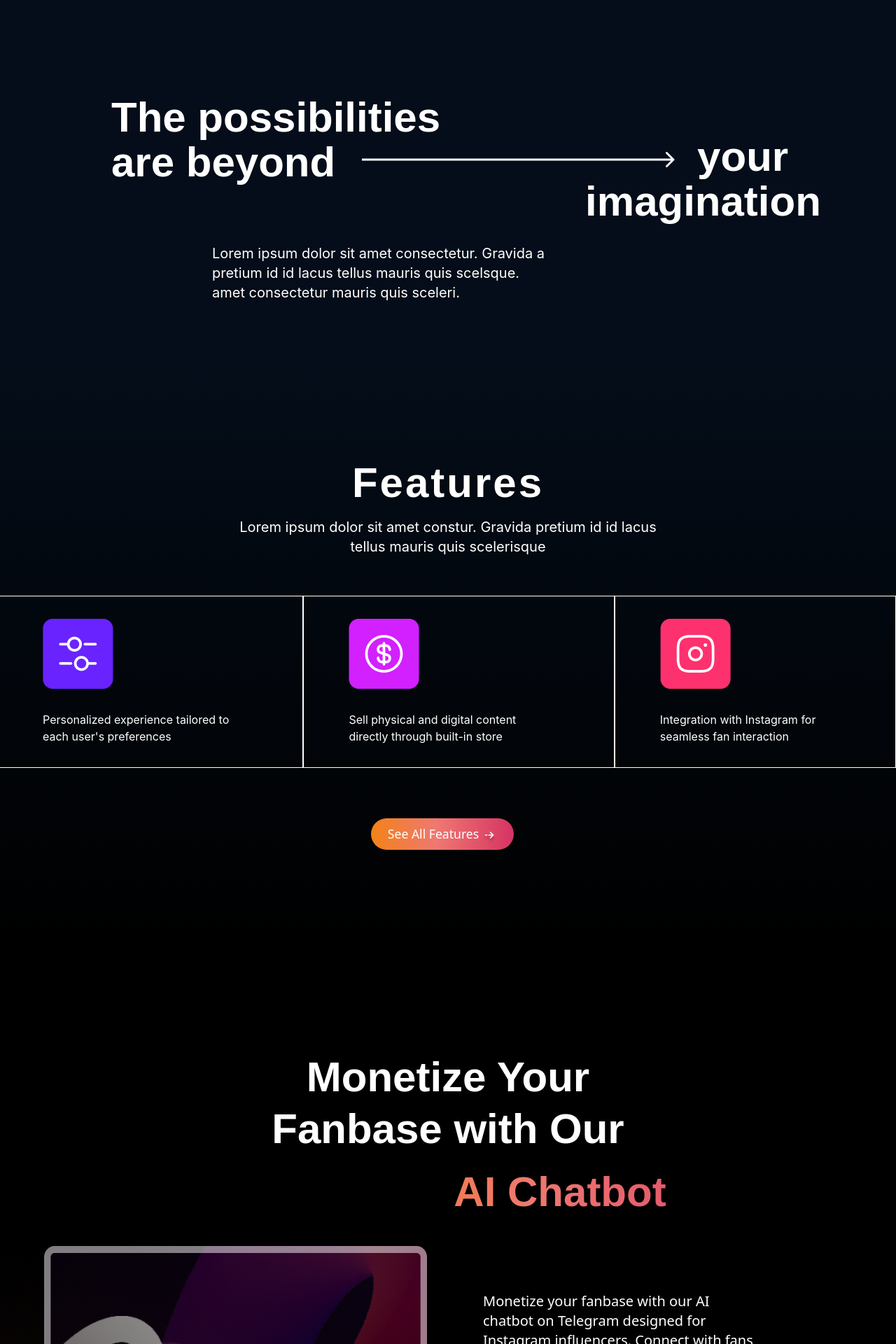
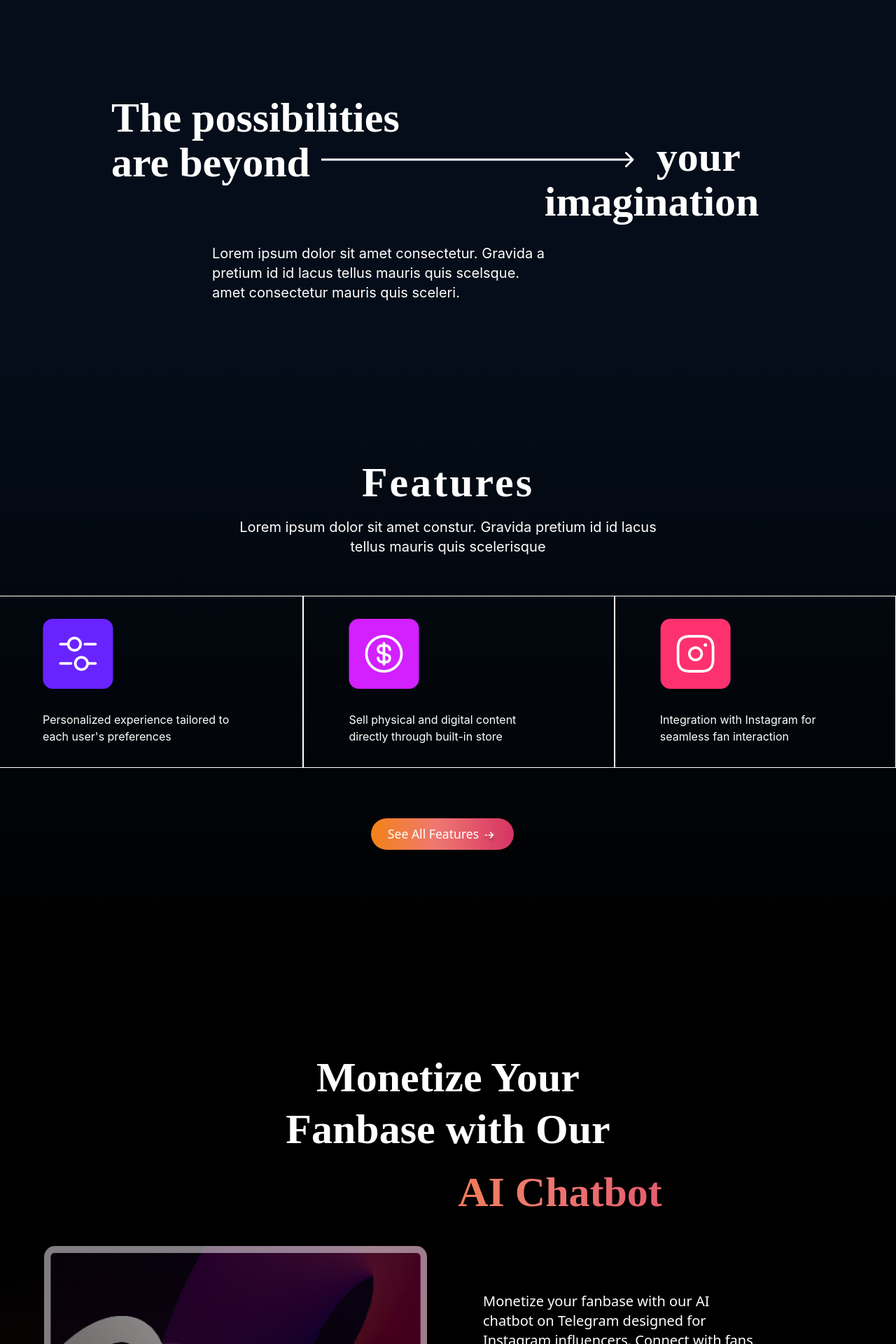
Before and after one commit to babulakterfsd/DreamTalk, a Next.js app: page / in a window 1280 px wide. Shown: the part 800-2720 px from the top of the page at 70% size. Built offline with nearby package versions, Linux system fonts and the light colour scheme.

Commit message:
crimson font added

```diff
--- a/src/components/ui/Analytics.tsx
+++ b/src/components/ui/Analytics.tsx
@@ -7,7 +7,7 @@ const Analytics = () => {
       <div className="main-container">
         <div className="title flex flex-col lg:flex-row justify-center gap-x-6 ">
           <h2
-            className="font-giahfita font-bold text-2xl lg:text-6xl lg:leading-[74px] lg:tracking-normal"
+            className="font-crimson font-bold text-2xl lg:text-6xl lg:leading-[74px] lg:tracking-normal"
             data-aos="fade-down"
             data-aos-duration="500"
           >
--- a/src/components/ui/Features.tsx
+++ b/src/components/ui/Features.tsx
@@ -18,7 +18,7 @@ const Features = () => {
           data-aos="fade-down"
           data-aos-duration="500"
         >
-          <h2 className="font-giahfita text-2xl lg:text-6xl lg:leading-[67px] lg:tracking-wider font-bold">
+          <h2 className="font-crimson text-2xl lg:text-6xl lg:leading-[67px] lg:tracking-wider font-bold">
             Features
           </h2>
           <div className="flex justify-center">
--- a/src/components/ui/Hero.tsx
+++ b/src/components/ui/Hero.tsx
@@ -91,7 +91,7 @@ const Hero = () => {
             </h2>
           </div>
           <div className="mainbannertext mt-[38vh] sm:mt-36 lg:mt-28">
-            <h1 className="font-giahfita text-4xl lg:text-7xl leading-[20px] sm:leading-[30px] lg:leading-[36px] tracking-wide lg:tracking-normal font-bold lg:font-semibold">
+            <h1 className="font-crimson text-4xl lg:text-7xl leading-[20px] sm:leading-[30px] lg:leading-[36px] tracking-wide lg:tracking-normal font-bold lg:font-semibold">
               <div data-aos="fade-down" data-aos-duration="500">
                 Interact
               </div>{' '}
--- a/src/components/ui/Monetize.tsx
+++ b/src/components/ui/Monetize.tsx
@@ -12,10 +12,10 @@ const Monetize = () => {
           data-aos="fade-down"
           data-aos-duration="500"
         >
-          <h1 className="font-giahfita font-bold lg:text-6xl lg:leading-[74px] lg:tracking-normal hidden lg:block">
+          <h1 className="font-crimson font-bold lg:text-6xl lg:leading-[74px] lg:tracking-normal hidden lg:block">
             Monetize Your <br /> Fanbase with Our{' '}
           </h1>
-          <h1 className=" gradientText font-giahfita font-bold lg:text-6xl lg:leading-[74px] lg:tracking-normal lg:ml-80 lg:mt-4 hidden lg:block">
+          <h1 className=" gradientText font-crimson font-bold lg:text-6xl lg:leading-[74px] lg:tracking-normal lg:ml-80 lg:mt-4 hidden lg:block">
             AI Chatbot
           </h1>
         </div>
@@ -28,7 +28,7 @@ const Monetize = () => {
             data-aos-duration="1000"
           />
           <h1
-            className="font-giahfita font-bold text-[1.5rem] lg:text-6xl lg:leading-[74px] lg:tracking-normal block lg:hidden"
+            className="font-crimson font-bold text-[1.5rem] lg:text-6xl lg:leading-[74px] lg:tracking-normal block lg:hidden"
             data-aos="fade-down"
             data-aos-duration="1000"
           >
--- a/src/components/ui/Newsletter.tsx
+++ b/src/components/ui/Newsletter.tsx
@@ -78,7 +78,7 @@ const Newsletter = () => {
       />
       <div className="main-container flex justify-center items-center flex-col gap-y-4 lg:gap-y-10 z-50 xl:z-0">
         <h2
-          className="font-giahfita font-bold text-2xl leading-[27px] lg:text-6xl lg:leading-[74px] lg:tracking-normal"
+          className="font-crimson font-bold text-2xl leading-[27px] lg:text-6xl lg:leading-[74px] lg:tracking-normal"
           data-aos="fade-down"
           data-aos-duration="500"
         >
--- a/src/components/ui/Possibilities.tsx
+++ b/src/components/ui/Possibilities.tsx
@@ -10,7 +10,7 @@ const Possibilities = () => {
           data-aos="fade-down"
           data-aos-duration="500"
         >
-          <h1 className="font-giahfita text-2xl leading-[23px] lg:text-6xl lg:leading-[64px] lg:ml-24 font-bold lg:font-semibold text-center lg:text-left  px-8 lg:px-0">
+          <h1 className="font-crimson text-2xl leading-[23px] lg:text-6xl lg:leading-[64px] lg:ml-24 font-bold lg:font-semibold text-center lg:text-left  px-8 lg:px-0">
             The possibilities <br className="hidden lg:block" /> are
             <br className="block lg:hidden" /> beyond
             <span className="block lg:hidden">your imagination</span>
@@ -20,7 +20,7 @@ const Possibilities = () => {
             alt="possibility"
             className="h-6 lg:mt-14 lg:-ml-28 hidden lg:block"
           />
-          <h1 className="font-giahfita lg:text-6xl lg:leading-[64px] lg:ml-8 lg:mt-28 font-semibold hidden lg:block">
+          <h1 className="font-crimson lg:text-6xl lg:leading-[64px] lg:ml-8 lg:mt-28 font-semibold hidden lg:block">
             {' '}
             your <br /> <span className="lg:-ml-40">imagination</span>
           </h1>
--- a/src/styles/globals.css
+++ b/src/styles/globals.css
@@ -4,6 +4,8 @@
 
 /* fonts */
 @import url('https://fonts.googleapis.com/css2?family=Abril+Fatface&family=Inter&family=Poppins&display=swap');
+
+@import url('https://fonts.googleapis.com/css2?family=Dancing+Script&display=swap');
 
 @font-face {
   font-family: 'adieuregular';
@@ -22,16 +24,11 @@
   font-style: normal;
 }
 
-@font-face {
-  font-family: Giahfita sans-serif;
-  src: url('../../public/assets/fonts/giahfita/Giahfita.otf');
-}
-
 .font-adieu {
   font-family: 'adieuregular';
 }
-.font-giahfita {
-  font-family: 'Giahfita', sans-serif;
+.font-crimson {
+  font-family: 'Dancing Script', cursive;
 }
 .font-inter {
   font-family: 'Inter', sans-serif;
```
